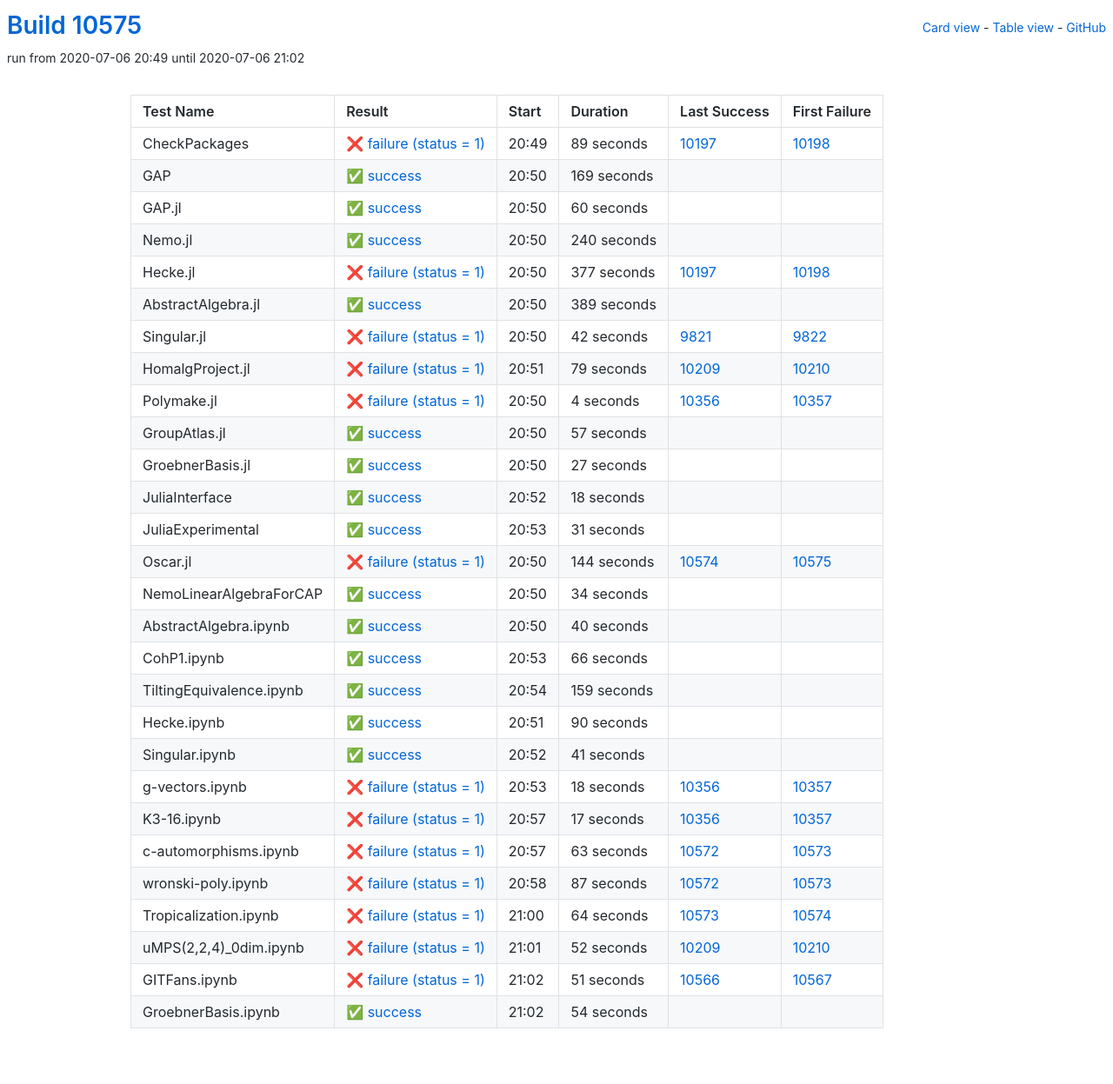
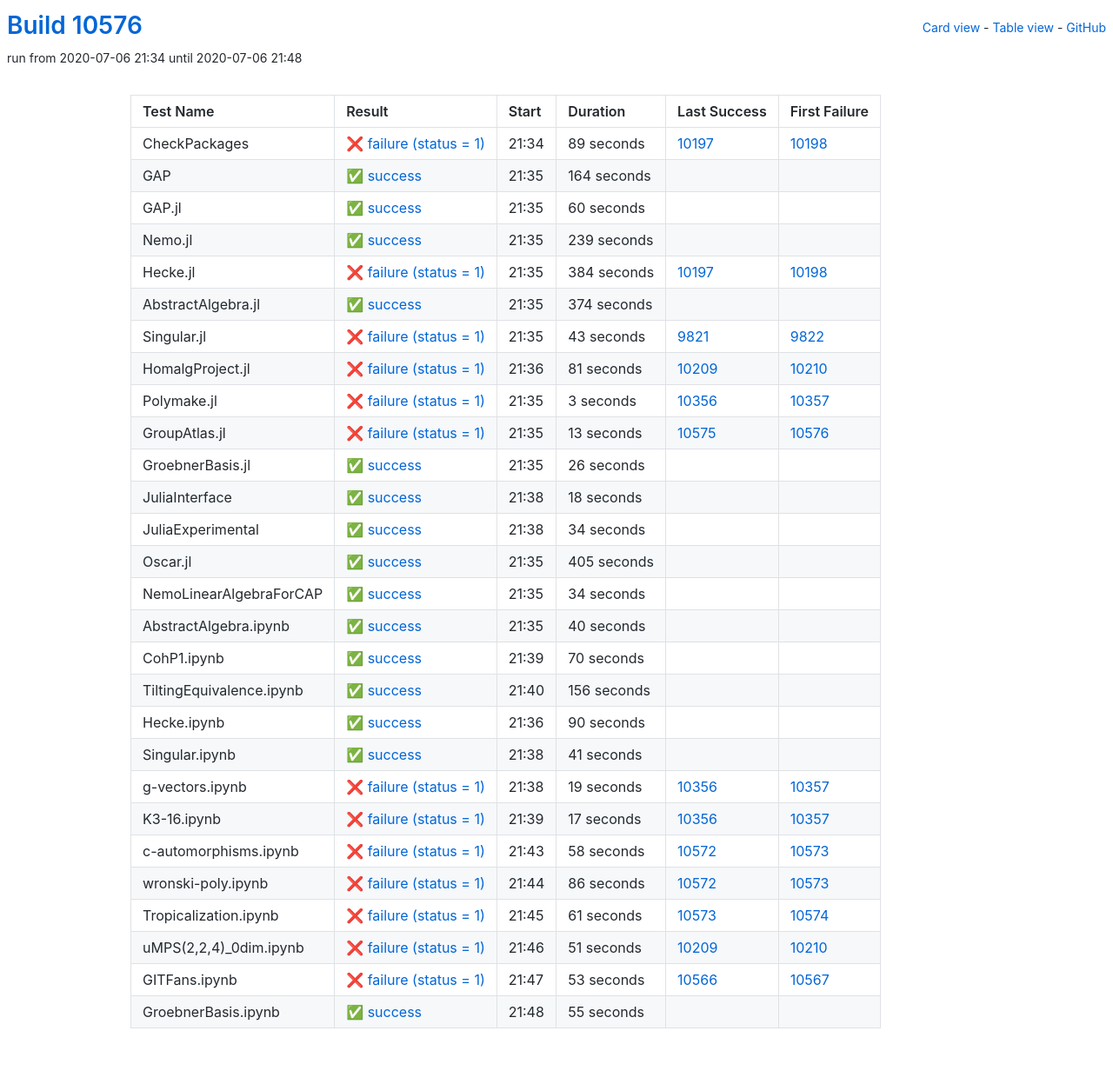
Before and after one commit to oscar-system/oscar-ci-status, a Jekyll site: the page built from table.html, in a window 1280 px wide. Shown: the whole page at 87% size. Built offline with Jekyll 4.4.1, drawn with Linux system fonts in a browser that asks for light colours.

Commit message:
Build #10576

```diff
--- a/_data/ci.yml
+++ b/_data/ci.yml
@@ -1,6 +1,6 @@
 ---
-build: 10575
-build_url: https://oscarci.mathematik.uni-kl.de/job/oscar/10575/
+build: 10576
+build_url: https://oscarci.mathematik.uni-kl.de/job/oscar/10576/
 job: oscar
 organization: oscar-system
 repo: oscar-ci-status
@@ -8,8 +8,8 @@
 tests:
 - name: CheckPackages
   id: checkpackages
-  log: https://oscarci.mathematik.uni-kl.de/job/oscar/10575/artifact/logs/build-10575/CheckPackages.log
-  start: 2020-07-06 20:49
+  log: https://oscarci.mathematik.uni-kl.de/job/oscar/10576/artifact/logs/build-10576/CheckPackages.log
+  start: 2020-07-06 21:34
   success: false
   exitcode: 1
   status: failure
@@ -20,20 +20,20 @@
   first_failure_url: https://oscarci.mathematik.uni-kl.de/job/oscar/10198/
 - name: GAP
   id: gap
-  log: https://oscarci.mathematik.uni-kl.de/job/oscar/10575/artifact/logs/build-10575/GAP.log
-  start: 2020-07-06 20:50
+  log: https://oscarci.mathematik.uni-kl.de/job/oscar/10576/artifact/logs/build-10576/GAP.log
+  start: 2020-07-06 21:35
   success: true
   exitcode: 0
   status: success
-  duration: 169
+  duration: 164
   last_success: false
   last_success_url:
   first_failure: false
   first_failure_url:
 - name: GAP.jl
   id: gap-jl
-  log: https://oscarci.mathematik.uni-kl.de/job/oscar/10575/artifact/logs/build-10575/GAP.jl.log
-  start: 2020-07-06 20:50
+  log: https://oscarci.mathematik.uni-kl.de/job/oscar/10576/artifact/logs/build-10576/GAP.jl.log
+  start: 2020-07-06 21:35
   success: true
   exitcode: 0
   status: success
@@ -44,104 +44,104 @@
   first_failure_url:
 - name: Nemo.jl
   id: nemo-jl
-  log: https://oscarci.mathematik.uni-kl.de/job/oscar/10575/artifact/logs/build-10575/Nemo.jl.log
-  start: 2020-07-06 20:50
+  log: https://oscarci.mathematik.uni-kl.de/job/oscar/10576/artifact/logs/build-10576/Nemo.jl.log
+  start: 2020-07-06 21:35
   success: true
   exitcode: 0
   status: success
-  duration: 240
+  duration: 239
   last_success: false
   last_success_url:
   first_failure: false
   first_failure_url:
 - name: Hecke.jl
   id: hecke-jl
-  log: https://oscarci.mathematik.uni-kl.de/job/oscar/10575/artifact/logs/build-10575/Hecke.jl.log
-  start: 2020-07-06 20:50
+  log: https://oscarci.mathematik.uni-kl.de/job/oscar/10576/artifact/logs/build-10576/Hecke.jl.log
+  start: 2020-07-06 21:35
   success: false
   exitcode: 1
   status: failure
-  duration: 377
+  duration: 384
   last_success: 10197
   last_success_url: https://oscarci.mathematik.uni-kl.de/job/oscar/10197/
   first_failure: 10198
   first_failure_url: https://oscarci.mathematik.uni-kl.de/job/oscar/10198/
 - name: AbstractAlgebra.jl
   id: abstractalgebra-jl
-  log: https://oscarci.mathematik.uni-kl.de/job/oscar/10575/artifact/logs/build-10575/AbstractAlgebra.jl.log
-  start: 2020-07-06 20:50
+  log: https://oscarci.mathematik.uni-kl.de/job/oscar/10576/artifact/logs/build-10576/AbstractAlgebra.jl.log
+  start: 2020-07-06 21:35
   success: true
   exitcode: 0
   status: success
-  duration: 389
+  duration: 374
   last_success: false
   last_success_url:
   first_failure: false
   first_failure_url:
 - name: Singular.jl
   id: singular-jl
-  log: https://oscarci.mathematik.uni-kl.de/job/oscar/10575/artifact/logs/build-10575/Singular.jl.log
-  start: 2020-07-06 20:50
+  log: https://oscarci.mathematik.uni-kl.de/job/oscar/10576/artifact/logs/build-10576/Singular.jl.log
+  start: 2020-07-06 21:35
   success: false
   exitcode: 1
   status: failure
-  duration: 42
+  duration: 43
   last_success: 9821
   last_success_url: https://oscarci.mathematik.uni-kl.de/job/oscar/9821/
   first_failure: 9822
   first_failure_url: https://oscarci.mathematik.uni-kl.de/job/oscar/9822/
 - name: HomalgProject.jl
   id: homalgproject-jl
-  log: https://oscarci.mathematik.uni-kl.de/job/oscar/10575/artifact/logs/build-10575/HomalgProject.jl.log
-  start: 2020-07-06 20:51
+  log: https://oscarci.mathematik.uni-kl.de/job/oscar/10576/artifact/logs/build-10576/HomalgProject.jl.log
+  start: 2020-07-06 21:36
   success: false
   exitcode: 1
   status: failure
-  duration: 79
+  duration: 81
   last_success: 10209
   last_success_url: https://oscarci.mathematik.uni-kl.de/job/oscar/10209/
   first_failure: 10210
   first_failure_url: https://oscarci.mathematik.uni-kl.de/job/oscar/10210/
 - name: Polymake.jl
   id: polymake-jl
-  log: https://oscarci.mathematik.uni-kl.de/job/oscar/10575/artifact/logs/build-10575/Polymake.jl.log
-  start: 2020-07-06 20:50
+  log: https://oscarci.mathematik.uni-kl.de/job/oscar/10576/artifact/logs/build-10576/Polymake.jl.log
+  start: 2020-07-06 21:35
   success: false
   exitcode: 1
   status: failure
-  duration: 4
+  duration: 3
   last_success: 10356
   last_success_url: https://oscarci.mathematik.uni-kl.de/job/oscar/10356/
   first_failure: 10357
   first_failure_url: https://oscarci.mathematik.uni-kl.de/job/oscar/10357/
 - name: GroupAtlas.jl
   id: groupatlas-jl
-  log: https://oscarci.mathematik.uni-kl.de/job/oscar/10575/artifact/logs/build-10575/GroupAtlas.jl.log
-  start: 2020-07-06 20:50
+  log: https://oscarci.mathematik.uni-kl.de/job/oscar/10576/artifact/logs/build-10576/GroupAtlas.jl.log
+  start: 2020-07-06 21:35
+  success: false
+  exitcode: 1
+  status: failure
+  duration: 13
+  last_success: 10575
+  last_success_url: https://oscarci.mathematik.uni-kl.de/job/oscar/10575/
+  first_failure: 10576
+  first_failure_url: https://oscarci.mathematik.uni-kl.de/job/oscar/10576/
+- name: GroebnerBasis.jl
+  id: groebnerbasis-jl
+  log: https://oscarci.mathematik.uni-kl.de/job/oscar/10576/artifact/logs/build-10576/GroebnerBasis.jl.log
+  start: 2020-07-06 21:35
   success: true
   exitcode: 0
   status: success
-  duration: 57
-  last_success: false
-  last_success_url:
-  first_failure: false
-  first_failure_url:
-- name: GroebnerBasis.jl
-  id: groebnerbasis-jl
-  log: https://oscarci.mathematik.uni-kl.de/job/oscar/10575/artifact/logs/build-10575/GroebnerBasis.jl.log
-  start: 2020-07-06 20:50
-  success: true
-  exitcode: 0
-  status: success
-  duration: 27
+  duration: 26
   last_success: false
   last_success_url:
   first_failure: false
   first_failure_url:
 - name: JuliaInterface
   id: juliainterface
-  log: https://oscarci.mathematik.uni-kl.de/job/oscar/10575/artifact/logs/build-10575/JuliaInterface.log
-  start: 2020-07-06 20:52
+  log: https://oscarci.mathematik.uni-kl.de/job/oscar/10576/artifact/logs/build-10576/JuliaInterface.log
+  start: 2020-07-06 21:38
   success: true
   exitcode: 0
   status: success
@@ -152,32 +152,32 @@
   first_failure_url:
 - name: JuliaExperimental
   id: juliaexperimental
-  log: https://oscarci.mathematik.uni-kl.de/job/oscar/10575/artifact/logs/build-10575/JuliaExperimental.log
-  start: 2020-07-06 20:53
+  log: https://oscarci.mathematik.uni-kl.de/job/oscar/10576/artifact/logs/build-10576/JuliaExperimental.log
+  start: 2020-07-06 21:38
   success: true
   exitcode: 0
   status: success
-  duration: 31
+  duration: 34
   last_success: false
   last_success_url:
   first_failure: false
   first_failure_url:
 - name: Oscar.jl
   id: oscar-jl
-  log: https://oscarci.mathematik.uni-kl.de/job/oscar/10575/artifact/logs/build-10575/Oscar.jl.log
-  start: 2020-07-06 20:50
-  success: false
-  exitcode: 1
-  status: failure
-  duration: 144
-  last_success: 10574
-  last_success_url: https://oscarci.mathematik.uni-kl.de/job/oscar/10574/
-  first_failure: 10575
-  first_failure_url: https://oscarci.mathematik.uni-kl.de/job/oscar/10575/
+  log: https://oscarci.mathematik.uni-kl.de/job/oscar/10576/artifact/logs/build-10576/Oscar.jl.log
+  start: 2020-07-06 21:35
+  success: true
+  exitcode: 0
+  status: success
+  duration: 405
+  last_success: false
+  last_success_url:
+  first_failure: false
+  first_failure_url:
 - name: NemoLinearAlgebraForCAP
   id: nemolinearalgebraforcap
-  log: https://oscarci.mathematik.uni-kl.de/job/oscar/10575/artifact/logs/build-10575/NemoLinearAlgebraForCAP.log
-  start: 2020-07-06 20:50
+  log: https://oscarci.mathematik.uni-kl.de/job/oscar/10576/artifact/logs/build-10576/NemoLinearAlgebraForCAP.log
+  start: 2020-07-06 21:35
   success: true
   exitcode: 0
   status: success
@@ -188,8 +188,8 @@
   first_failure_url:
 - name: AbstractAlgebra.ipynb
   id: abstractalgebra-ipynb
-  log: https://oscarci.mathematik.uni-kl.de/job/oscar/10575/artifact/logs/build-10575/AbstractAlgebra.ipynb.log
-  start: 2020-07-06 20:50
+  log: https://oscarci.mathematik.uni-kl.de/job/oscar/10576/artifact/logs/build-10576/AbstractAlgebra.ipynb.log
+  start: 2020-07-06 21:35
   success: true
   exitcode: 0
   status: success
@@ -200,32 +200,32 @@
   first_failure_url:
 - name: CohP1.ipynb
   id: cohp1-ipynb
-  log: https://oscarci.mathematik.uni-kl.de/job/oscar/10575/artifact/logs/build-10575/CohP1.ipynb.log
-  start: 2020-07-06 20:53
+  log: https://oscarci.mathematik.uni-kl.de/job/oscar/10576/artifact/logs/build-10576/CohP1.ipynb.log
+  start: 2020-07-06 21:39
   success: true
   exitcode: 0
   status: success
-  duration: 66
+  duration: 70
   last_success: false
   last_success_url:
   first_failure: false
   first_failure_url:
 - name: TiltingEquivalence.ipynb
   id: tiltingequivalence-ipynb
-  log: https://oscarci.mathematik.uni-kl.de/job/oscar/10575/artifact/logs/build-10575/TiltingEquivalence.ipynb.log
-  start: 2020-07-06 20:54
+  log: https://oscarci.mathematik.uni-kl.de/job/oscar/10576/artifact/logs/build-10576/TiltingEquivalence.ipynb.log
+  start: 2020-07-06 21:40
   success: true
   exitcode: 0
   status: success
-  duration: 159
+  duration: 156
   last_success: false
   last_success_url:
   first_failure: false
   first_failure_url:
 - name: Hecke.ipynb
   id: hecke-ipynb
-  log: https://oscarci.mathematik.uni-kl.de/job/oscar/10575/artifact/logs/build-10575/Hecke.ipynb.log
-  start: 2020-07-06 20:51
+  log: https://oscarci.mathematik.uni-kl.de/job/oscar/10576/artifact/logs/build-10576/Hecke.ipynb.log
+  start: 2020-07-06 21:36
   success: true
   exitcode: 0
   status: success
@@ -236,8 +236,8 @@
   first_failure_url:
 - name: Singular.ipynb
   id: singular-ipynb
-  log: https://oscarci.mathematik.uni-kl.de/job/oscar/10575/artifact/logs/build-10575/Singular.ipynb.log
-  start: 2020-07-06 20:52
+  log: https://oscarci.mathematik.uni-kl.de/job/oscar/10576/artifact/logs/build-10576/Singular.ipynb.log
+  start: 2020-07-06 21:38
   success: true
   exitcode: 0
   status: success
@@ -248,20 +248,20 @@
   first_failure_url:
 - name: g-vectors.ipynb
   id: g-vectors-ipynb
-  log: https://oscarci.mathematik.uni-kl.de/job/oscar/10575/artifact/logs/build-10575/g-vectors.ipynb.log
-  start: 2020-07-06 20:53
+  log: https://oscarci.mathematik.uni-kl.de/job/oscar/10576/artifact/logs/build-10576/g-vectors.ipynb.log
+  start: 2020-07-06 21:38
   success: false
   exitcode: 1
   status: failure
-  duration: 18
+  duration: 19
   last_success: 10356
   last_success_url: https://oscarci.mathematik.uni-kl.de/job/oscar/10356/
   first_failure: 10357
   first_failure_url: https://oscarci.mathematik.uni-kl.de/job/oscar/10357/
 - name: K3-16.ipynb
   id: k3-16-ipynb
-  log: https://oscarci.mathematik.uni-kl.de/job/oscar/10575/artifact/logs/build-10575/K3-16.ipynb.log
-  start: 2020-07-06 20:57
+  log: https://oscarci.mathematik.uni-kl.de/job/oscar/10576/artifact/logs/build-10576/K3-16.ipynb.log
+  start: 2020-07-06 21:39
   success: false
   exitcode: 1
   status: failure
@@ -272,72 +272,72 @@
   first_failure_url: https://oscarci.mathematik.uni-kl.de/job/oscar/10357/
 - name: c-automorphisms.ipynb
   id: c-automorphisms-ipynb
-  log: https://oscarci.mathematik.uni-kl.de/job/oscar/10575/artifact/logs/build-10575/c-automorphisms.ipynb.log
-  start: 2020-07-06 20:57
+  log: https://oscarci.mathematik.uni-kl.de/job/oscar/10576/artifact/logs/build-10576/c-automorphisms.ipynb.log
+  start: 2020-07-06 21:43
   success: false
   exitcode: 1
   status: failure
-  duration: 63
+  duration: 58
   last_success: 10572
   last_success_url: https://oscarci.mathematik.uni-kl.de/job/oscar/10572/
   first_failure: 10573
   first_failure_url: https://oscarci.mathematik.uni-kl.de/job/oscar/10573/
 - name: wronski-poly.ipynb
   id: wronski-poly-ipynb
-  log: https://oscarci.mathematik.uni-kl.de/job/oscar/10575/artifact/logs/build-10575/wronski-poly.ipynb.log
-  start: 2020-07-06 20:58
+  log: https://oscarci.mathematik.uni-kl.de/job/oscar/10576/artifact/logs/build-10576/wronski-poly.ipynb.log
+  start: 2020-07-06 21:44
   success: false
   exitcode: 1
   status: failure
-  duration: 87
+  duration: 86
   last_success: 10572
   last_success_url: https://oscarci.mathematik.uni-kl.de/job/oscar/10572/
   first_failure: 10573
   first_failure_url: https://oscarci.mathematik.uni-kl.de/job/oscar/10573/
 - name: Tropicalization.ipynb
   id: tropicalization-ipynb
-  log: https://oscarci.mathematik.uni-kl.de/job/oscar/10575/artifact/logs/build-10575/Tropicalization.ipynb.log
-  start: 2020-07-06 21:00
+  log: https://oscarci.mathematik.uni-kl.de/job/oscar/10576/artifact/logs/build-10576/Tropicalization.ipynb.log
+  start: 2020-07-06 21:45
   success: false
   exitcode: 1
   status: failure
-  duration: 64
+  duration: 61
   last_success: 10573
   last_success_url: https://oscarci.mathematik.uni-kl.de/job/oscar/10573/
   first_failure: 10574
   first_failure_url: https://oscarci.mathematik.uni-kl.de/job/oscar/10574/
 - name: uMPS(2,2,4)_0dim.ipynb
   id: umps-2-2-4-0dim-ipynb
-  log: https://oscarci.mathematik.uni-kl.de/job/oscar/10575/artifact/logs/build-10575/uMPS-2-2-4-_0dim.ipynb.log
-  start: 2020-07-06 21:01
+  log: https://oscarci.mathematik.uni-kl.de/job/oscar/10576/artifact/logs/build-10576/uMPS-2-2-4-_0dim.ipynb.log
+  start: 2020-07-06 21:46
   success: false
   exitcode: 1
   status: failure
-  duration: 52
+  duration: 51
   last_success: 10209
   last_success_url: https://oscarci.mathematik.uni-kl.de/job/oscar/10209/
   first_failure: 10210
   first_failure_url: https://oscarci.mathematik.uni-kl.de/job/oscar/10210/
 - name: GITFans.ipynb
   id: gitfans-ipynb
-  log: https://oscarci.mathematik.uni-kl.de/job/oscar/10575/artifact/logs/build-10575/GITFans.ipynb.log
-  start: 2020-07-06 21:02
+  log: https://oscarci.mathematik.uni-kl.de/job/oscar/10576/artifact/logs/build-10576/GITFans.ipynb.log
+  start: 2020-07-06 21:47
   success: false
   exitcode: 1
   status: failure
-  duration: 51
+  duration: 53
   last_success: 10566
   last_success_url: https://oscarci.mathematik.uni-kl.de/job/oscar/10566/
   first_failure: 10567
   first_failure_url: https://oscarci.mathematik.uni-kl.de/job/oscar/10567/
 - name: GroebnerBasis.ipynb
   id: groebnerbasis-ipynb
-  log: https://oscarci.mathematik.uni-kl.de/job/oscar/10575/artifact/logs/build-10575/GroebnerBasis.ipynb.log
-  start: 2020-07-06 21:02
+  log: https://oscarci.mathematik.uni-kl.de/job/oscar/10576/artifact/logs/build-10576/GroebnerBasis.ipynb.log
+  start: 2020-07-06 21:48
   success: true
   exitcode: 0
   status: success
-  duration: 54
+  duration: 55
   last_success: false
   last_success_url:
   first_failure: false
```
Also changed, not shown: README.md.
